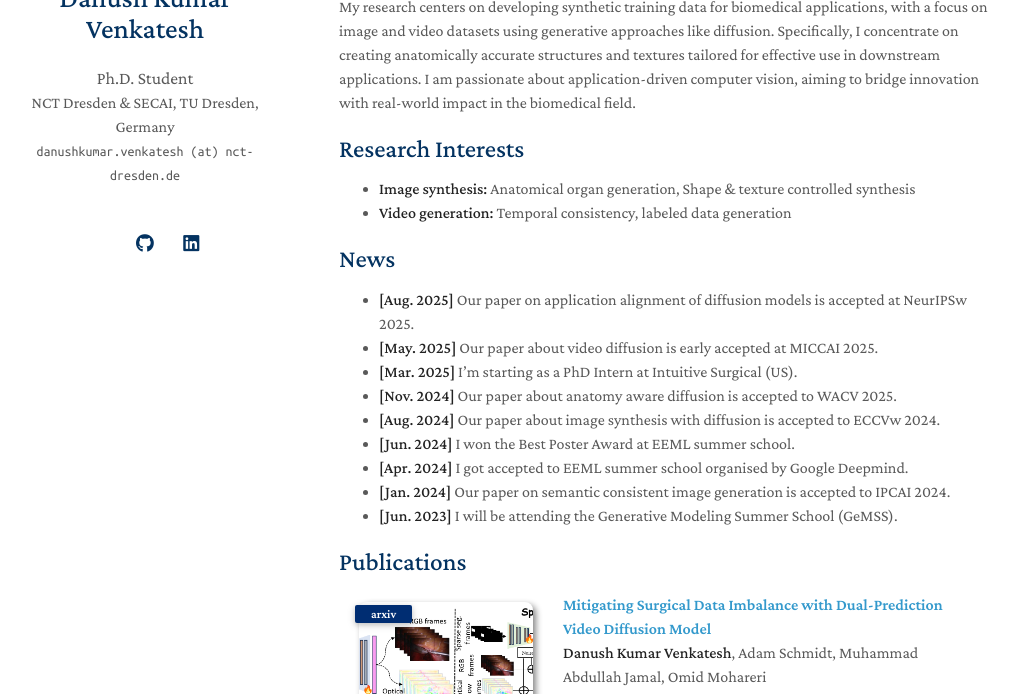
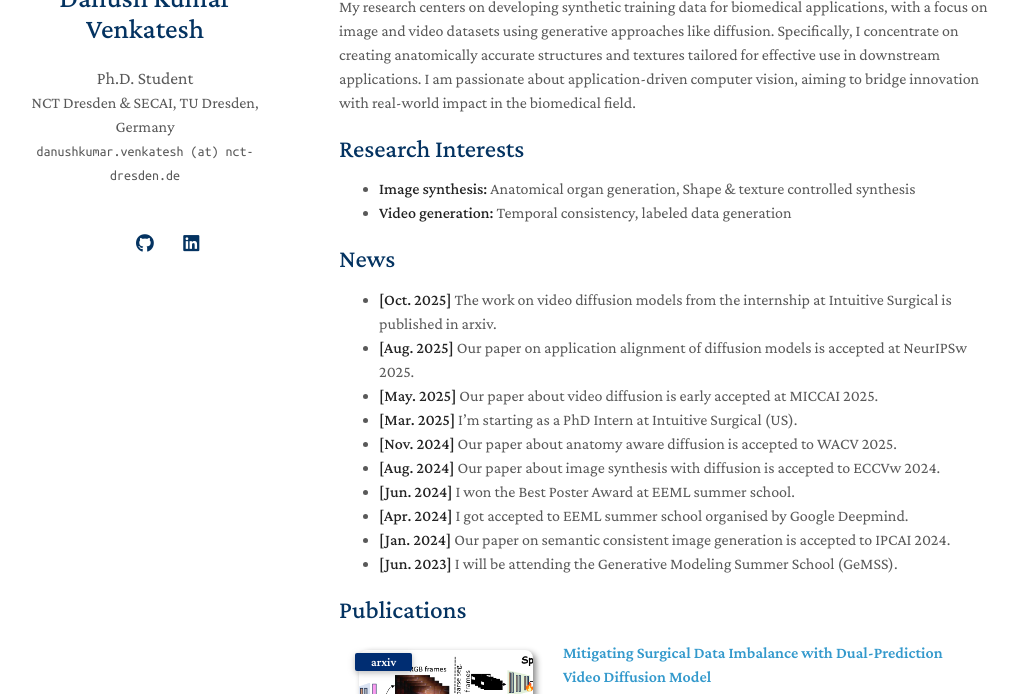
Before and after one commit to danushkv/profile, a Jekyll site: the page built from index.md, in a window 1280 px wide and 900 px high, cut to the strip 206-900 px from the top of the window. Shown: the whole strip, without its empty margins (131-1149 px from the left). Built offline with Jekyll 4.4.1, drawn with Linux system fonts in a browser that asks for light colours; a style sheet for code colours, icons or effects is not loaded; our own code applies the rules of GitHub Pages for plain Markdown files.

Commit message:
Update index.md

```diff
--- a/index.md
+++ b/index.md
@@ -15,6 +15,7 @@ My research centers on developing synthetic training data for biomedical applica
 
 ## News
 
+- **[Oct. 2025]** The work on video diffusion models from the internship at Intuitive Surgical is published in arxiv.
 - **[Aug. 2025]** Our paper on application alignment of diffusion models is accepted at NeurIPSw 2025.
 - **[May. 2025]** Our paper about video diffusion is early accepted at MICCAI 2025.
 - **[Mar. 2025]** I'm starting as a PhD Intern at Intuitive Surgical (US).
```
